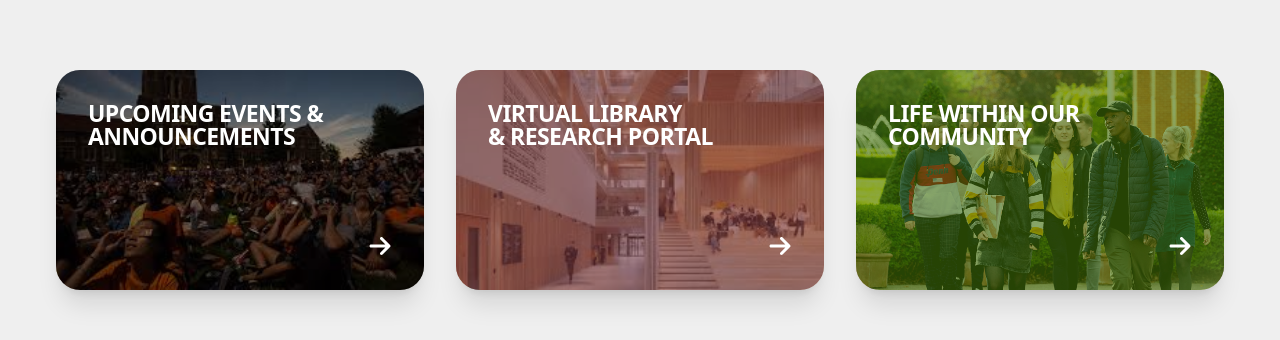
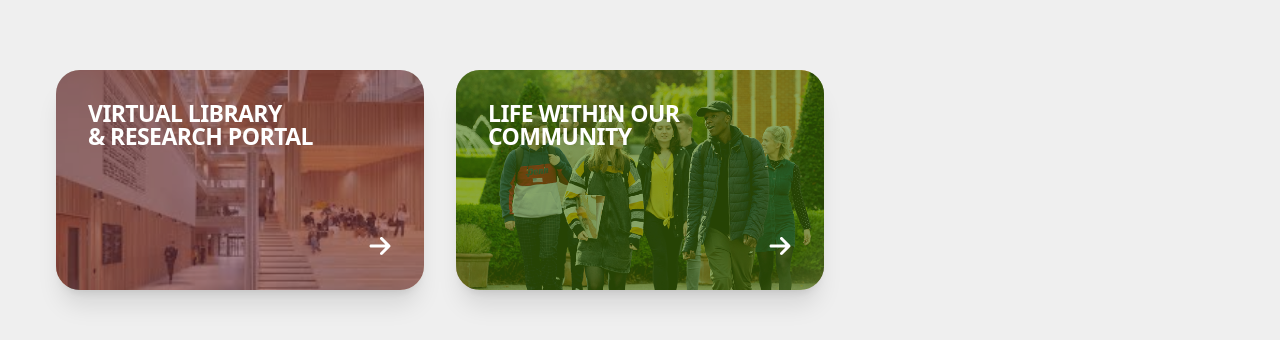
Before and after one commit to Ibrahim-Khairi/University-of-Studingham, a React (Vite) app in the folder frontend/: page / in a window 1280 px wide. Shown: the part 682-1022 px from the top of the page. Built offline with nearby package versions, Linux system fonts and the light colour scheme.

Commit message:
update more 4

```diff
--- a/frontend/src/Pages/Home.jsx
+++ b/frontend/src/Pages/Home.jsx
@@ -71,23 +71,6 @@ const Home = () => {
 
       {/* 3 GRID CARDS */}
       <div className="grid grid-cols-1 md:grid-cols-3 gap-8 max-w-[1200px] text-white mx-auto my-20 px-4">
-        {/* Card 1: Community */}
-        <Link
-          to="/community"
-          className="relative bg-cover bg-center rounded-3xl h-[220px] p-8 group overflow-hidden shadow-xl"
-          style={{ backgroundImage: "url('/Images/Home/upcommingevents.png')" }}
-        >
-          <div className="absolute inset-0 bg-black/40 group-hover:bg-black/20 transition-all duration-500"></div>
-          <div className="relative z-10 flex flex-col justify-between h-full">
-            <h3 className="text-[23px] font-black uppercase tracking-tight leading-none text-white">
-              Upcoming Events & Announcements
-            </h3>
-            <div className="flex justify-end">
-              <FaArrowRight className="text-[24px] group-hover:translate-x-2 transition-transform text-white" />
-            </div>
-          </div>
-        </Link>
-
         {/* Card 2: Library Portal - DYNAMIC ROUTE */}
         <Link
           to={user ? "/student/library-portal" : "/LibraryPortal"}
```
